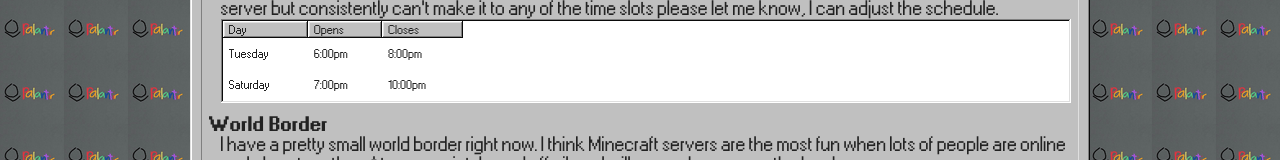
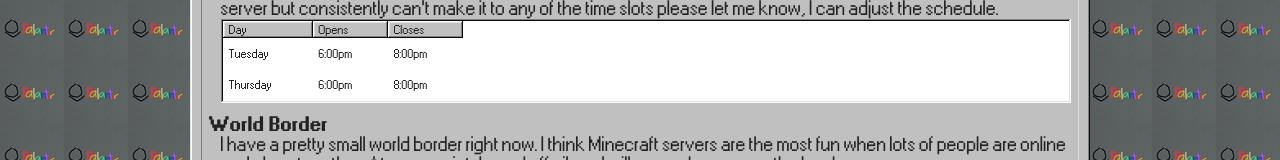
Before and after one commit to ZaneBennion/zben, a Nuxt app: page /mc in a window 1280 px wide. Shown: the part 132-292 px from the top of the page. Built offline with nearby package versions, Linux system fonts and the light colour scheme.

Commit message:
changed schedule

```diff
--- a/app/pages/mc.vue
+++ b/app/pages/mc.vue
@@ -41,9 +41,9 @@
                                         <td>8:00pm</td>
                                       </tr>
                                       <tr>
-                                        <td>Saturday</td>
-                                        <td>7:00pm</td>
-                                        <td>10:00pm</td>
+                                        <td>Thursday</td>
+                                        <td>6:00pm</td>
+                                        <td>8:00pm</td>
                                       </tr>
                                     </tbody>
                                   </table>
```
